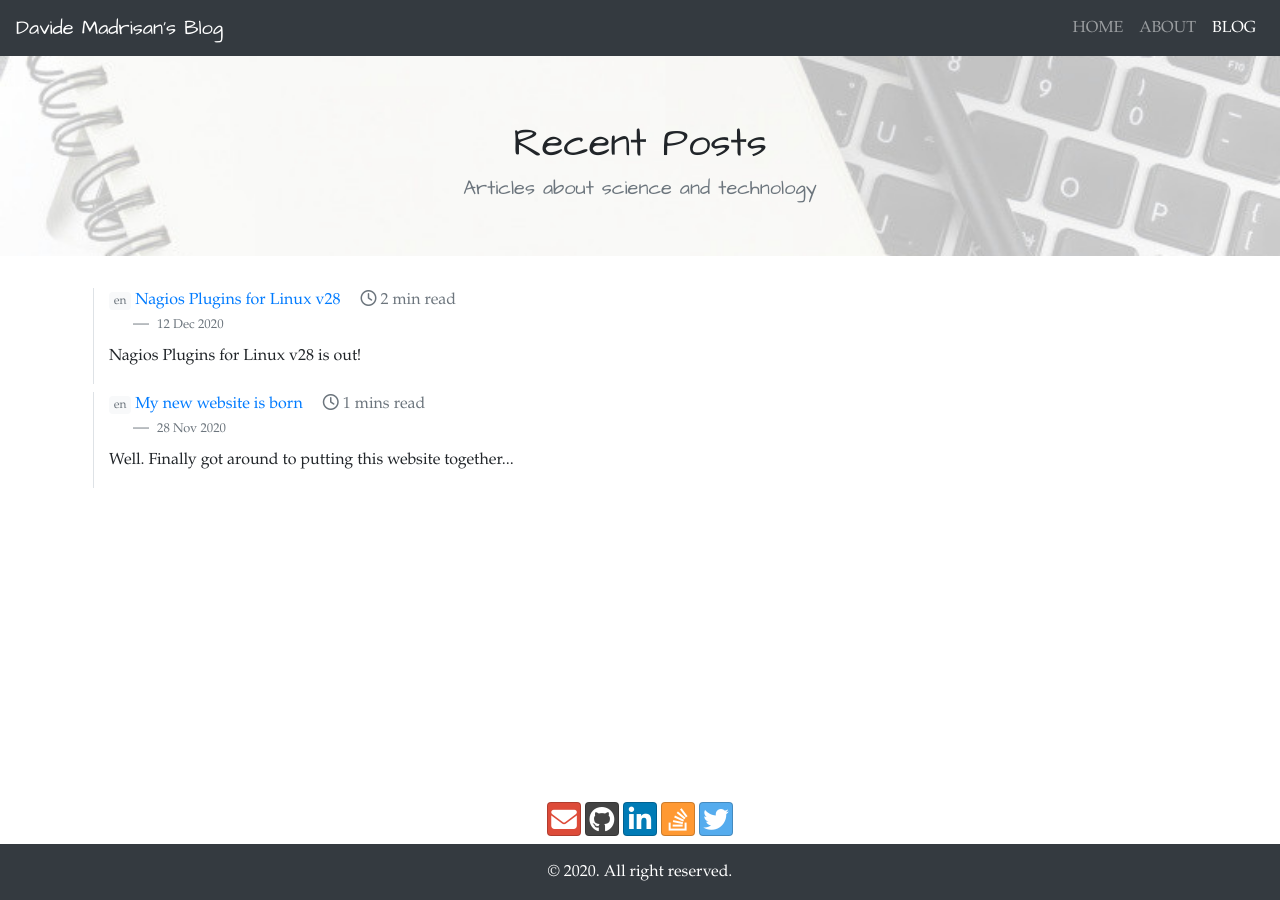
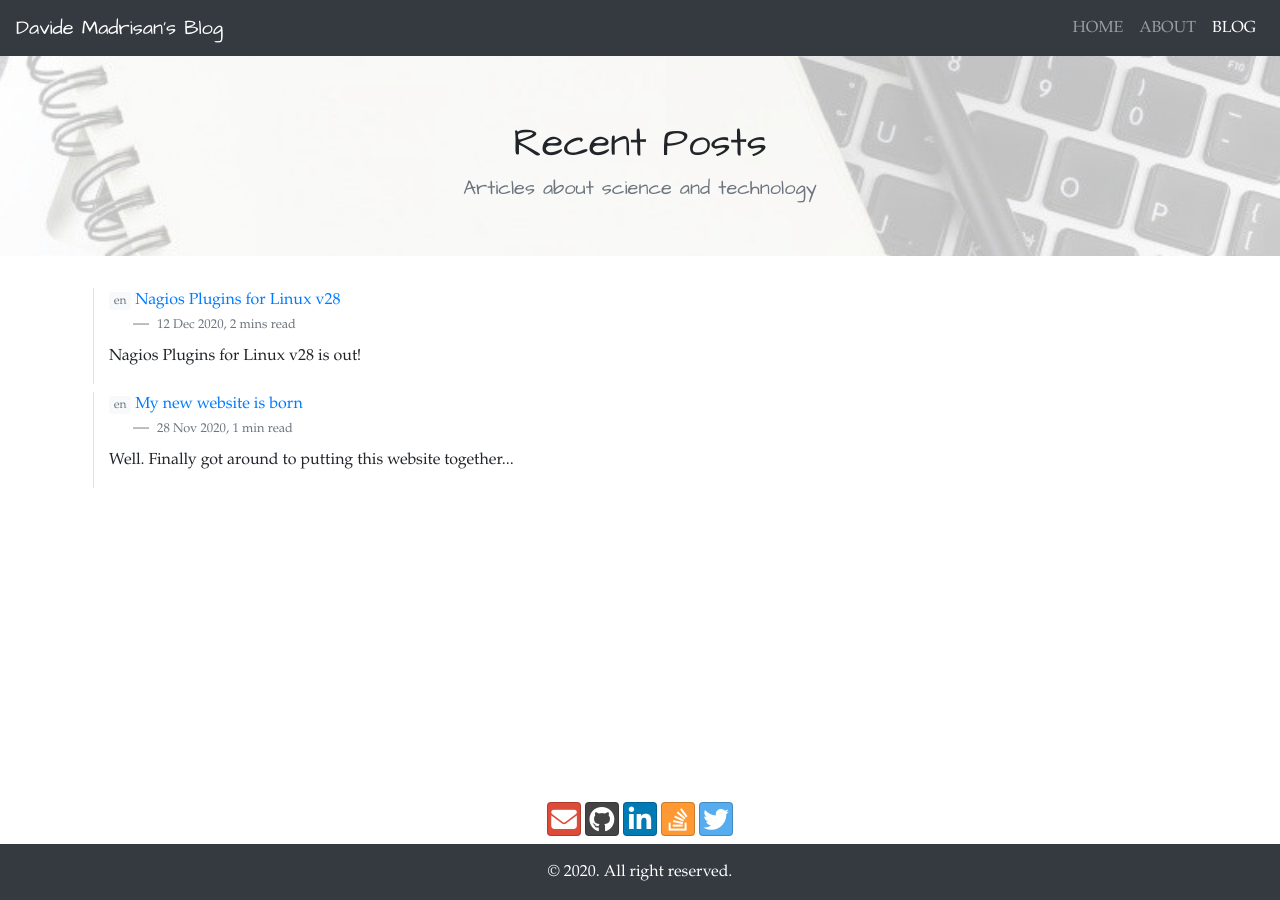
Before and after one commit to madrisan/madrisan.github.io, a Jekyll site: the page built from blog/index.html, in a window 1280 px wide. Built offline with Jekyll 4.4.1, drawn with Linux system fonts in a browser that asks for light colours; nearby versions of some CDN libraries.

Commit message:
Fix the reading time text in english and font sizing code update
Signed-off-by: Davide Madrisan <davide.madrisan@gmail.com>

```diff
--- a/_includes/readtime.html
+++ b/_includes/readtime.html
@@ -16,10 +16,16 @@
 {%     assign time_txt = "min. di lettura" %}
 {% else %}
 {%     if time > 1 %}
+{%         assign time_txt = "mins read" %}
+{%     else %}
 {%         assign time_txt = "min read" %}
-{%     else %}
-{%         assign time_txt = "mins read" %}
 {%     endif %}
 {% endif %}
 
-<span><i class="far fa-clock pr-1"></i>{{ time }} {{ time_txt }}</span>
+{% if include.style == "blockquote-footer" %}
+<span style="font-size:100%">
+{% else %}
+<i class="far fa-clock"><span class="{{ include.style }}">
+{% endif %}
+{{ time }} {{ time_txt }}
+</span>
--- a/_layouts/post.html
+++ b/_layouts/post.html
@@ -18,7 +18,7 @@ layout: default
 <div class="container pb-2">
     <div class="d-flex justify-content-between text-secondary">
         <div>
-            {% include readtime.html blog_content=page.content blog_language=page.language %}
+            {% include readtime.html blog_content=page.content blog_language=page.language style='small' %}
         </div>
         <div>
             {% include sharetosocials.html blog_language=page.language %}
--- a/blog/index.html
+++ b/blog/index.html
@@ -22,13 +22,11 @@ title: Davide Madrisan's Blog
                         <span class="badge badge-light font-weight-light text-lowercase text-secondary">{{ post.language }}</span>
                         {% endif %}
                         <a href="{{ post.url }}" title="{{ post.title }}">{{ post.title }}</a>
-			<span class="ml-3 text-secondary">
-                            {% include readtime.html blog_content=post.content blog_language=post.language %}
-                        </span>
                     </p>
                     <footer class="ml-4 blockquote-footer">
                         <small>
-                            {{ post.date | date_to_string }}
+                            {{ post.date | date_to_string }},
+                            {% include readtime.html blog_content=post.content blog_language=post.language style='blockquote-footer' %}
                         </small>
                     </footer>
                     {% if post.summary %}
```
